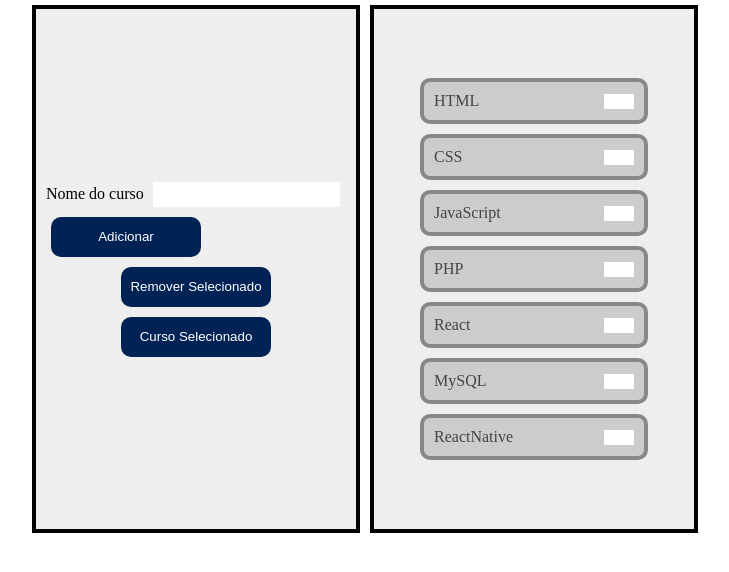
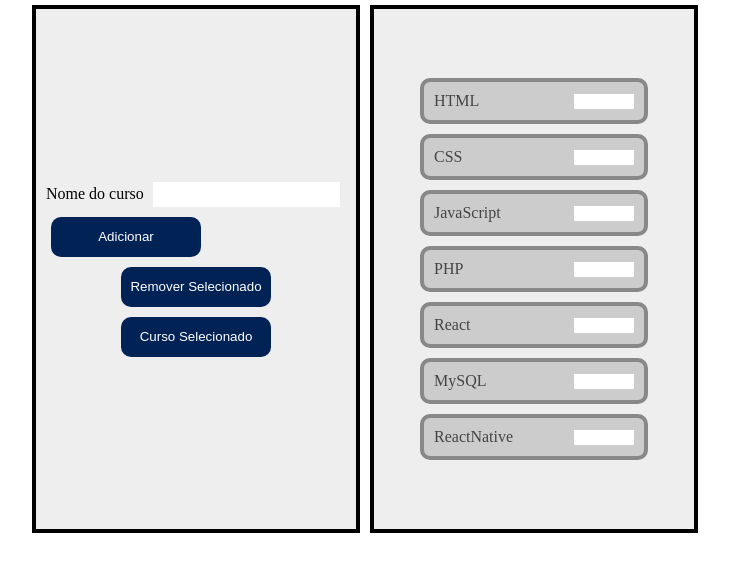
Before and after one commit to GeanFit/JavaScript, a plain HTML site: page aula043/index.html in a window 1280 px wide. Shown: the whole page, without its empty margins (275-1004 px from the left). Drawn offline with Linux system fonts and the light colour scheme.

Commit message:
atualizações

```diff
--- a/aula043/estilos043.css
+++ b/aula043/estilos043.css
@@ -77,7 +77,7 @@ button{
 }
 
 .comandos{
-    width: 30px;
+    width: 30%;
     display: flex;
     justify-content: space-around;
     align-items: center;
```
